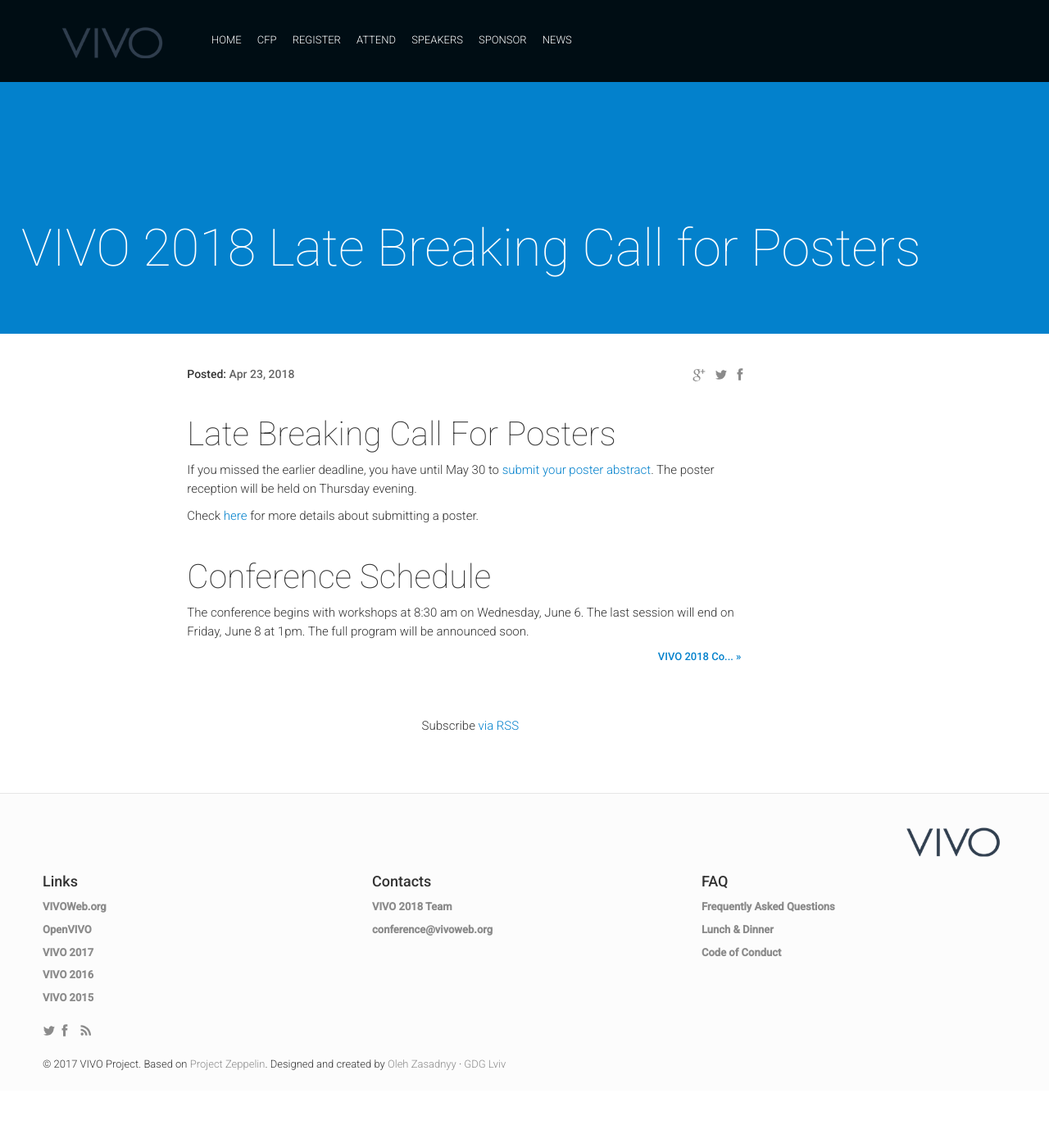
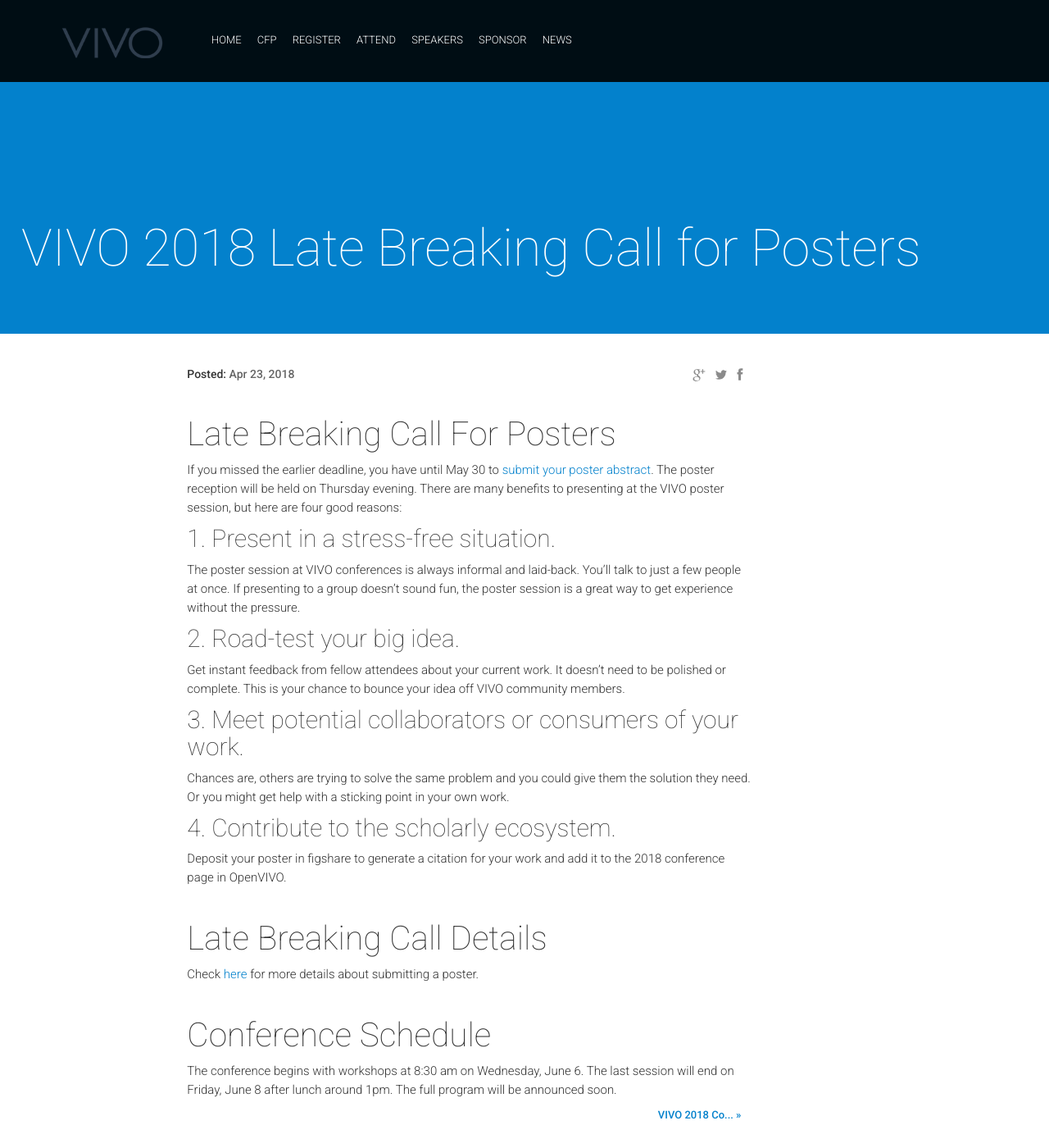
Before and after one commit to vivoconference/vivo2020, a Jekyll site: the page built from news/_posts/2018-04-23-late-breaking.md, in a window 1280 px wide and 1400 px high. Shown: the whole window at 82% size. Built offline with Jekyll 4.4.1, drawn with Linux system fonts in a browser that asks for light colours; nearby versions of some CDN libraries; comment, search, counter and statistics services are not loaded.

Commit message:
Update late breaking call page

```diff
--- a/news/_posts/2018-04-23-late-breaking.md
+++ b/news/_posts/2018-04-23-late-breaking.md
@@ -7,10 +7,28 @@
 
 #### Late Breaking Call For Posters
 
-If you missed the earlier deadline, you have until May 30 to [submit your poster abstract](https://easychair.org/cfp/VIVO2018).  The poster reception will be held on Thursday evening.
+If you missed the earlier deadline, you have until May 30 to [submit your poster abstract](https://easychair.org/cfp/VIVO2018).  The poster reception will be held on Thursday evening. There are many benefits to presenting at the VIVO poster session, but here are four good reasons:
+
+##### 1. Present in a stress-free situation.
+
+The poster session at VIVO conferences is always informal and laid-back. You'll talk to just a few people at once. If presenting to a group doesn't sound fun, the poster session is a great way to get experience without the pressure.
+
+##### 2. Road-test your big idea.
+
+Get instant feedback from fellow attendees about your current work. It doesn't need to be polished or complete. This is your chance to bounce your idea off VIVO community members.
+
+##### 3. Meet potential collaborators or consumers of your work.
+
+Chances are, others are trying to solve the same problem and you could give them the solution they need. Or you might get help with a sticking point in your own work.
+
+##### 4. Contribute to the scholarly ecosystem.
+
+Deposit your poster in figshare to generate a citation for your work and add it to the 2018 conference page in OpenVIVO.
+
+#### Late Breaking Call Details
 
 Check [here](https://easychair.org/cfp/VIVO2018) for more details about submitting a poster.
 
 #### Conference Schedule
 
-The conference begins with workshops at 8:30 am on Wednesday, June 6.  The last session will end on Friday, June 8 at 1pm. The full program will be announced soon.
+The conference begins with workshops at 8:30 am on Wednesday, June 6.  The last session will end on Friday, June 8 after lunch around 1pm. The full program will be announced soon.
```
